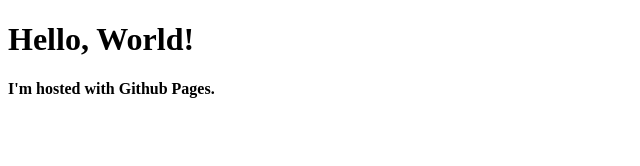
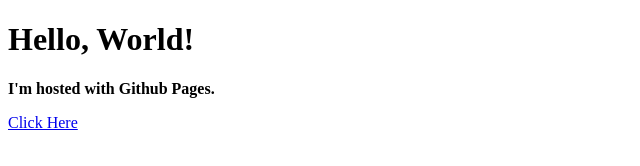
Before and after one commit to jswotinskysamplestudent/jswotinskysamplestudent.github.io, a plain HTML site: page index.html in a window 1280 px wide. Shown: the full height of the page, 0-640 px from the left. Drawn offline with Linux system fonts and the light colour scheme.

Commit message:
Added link.

```diff
--- a/index.html
+++ b/index.html
@@ -3,5 +3,6 @@
 <body>
 <h1>Hello, World!</h1>
 <p><b>I'm hosted with Github Pages.</b></p>
+<p><a href="jswotinskysamplestudent.github.io/page.html">Click Here</a></p>
 </body>
 </html>
```
